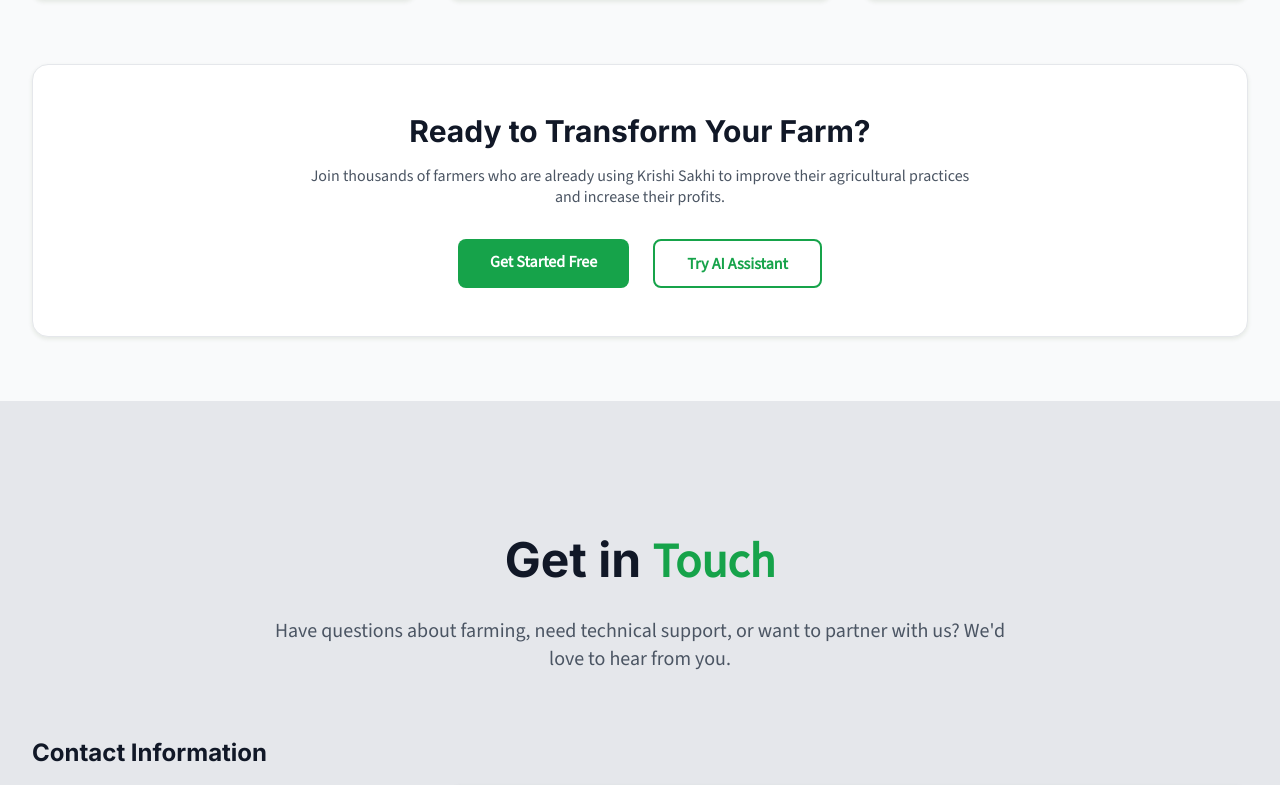
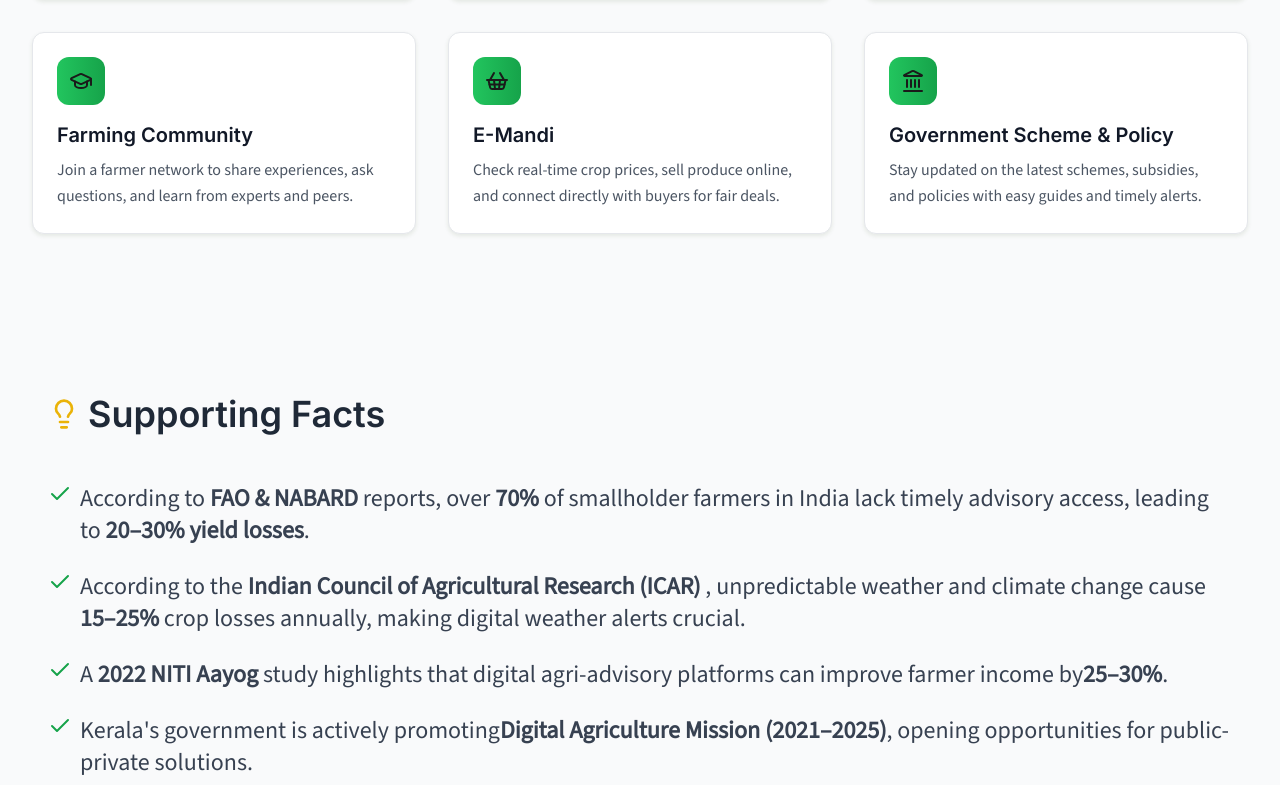
Before and after one commit to mrProToN-b/Krishi-Sakhi-test, a React (Vite) app: page / in a window 1280 px wide. Shown: the part 1766-2551 px from the top of the page. Built offline with nearby package versions, Linux system fonts and the light colour scheme.

Commit message:
new features added

```diff
--- a/src/pages/Contact.jsx
+++ b/src/pages/Contact.jsx
@@ -449,7 +449,7 @@
   return (
     <div className="min-h-screen bg-gray-200">
 
-      <main className="pt-16">
+      <main className="pt-16 bg-landing-bg">
         <div className="max-w-7xl mx-auto px-4 sm:px-6 lg:px-8 py-16">
           {/* Header */}
           <motion.div
--- a/src/pages/FarmerDashboard.jsx
+++ b/src/pages/FarmerDashboard.jsx
@@ -20,7 +20,7 @@
   const menuItems = [
     { path: '/dashboard/farmer', icon: <svg xmlns="http://www.w3.org/2000/svg" width="24" height="24" viewBox="0 0 24 24" fill="none" stroke="currentColor" stroke-width="2" stroke-linecap="round" stroke-linejoin="round" class="lucide lucide-chart-column-increasing-icon lucide-chart-column-increasing"><path d="M13 17V9"/><path d="M18 17V5"/><path d="M3 3v16a2 2 0 0 0 2 2h16"/><path d="M8 17v-3"/></svg>, label: 'Overview' },
     { path: '/profile', icon: <svg xmlns="http://www.w3.org/2000/svg" width="24" height="24" viewBox="0 0 24 24" fill="none" stroke="currentColor" stroke-width="2" stroke-linecap="round" stroke-linejoin="round" class="lucide lucide-user-icon lucide-user"><path d="M19 21v-2a4 4 0 0 0-4-4H9a4 4 0 0 0-4 4v2"/><circle cx="12" cy="7" r="4"/></svg>, label: 'Profile' },
-    { path: '/my-farm', icon: <svg xmlns="http://www.w3.org/2000/svg" width="24" height="24" viewBox="0 0 24 24" fill="none" stroke="currentColor" stroke-width="2" stroke-linecap="round" stroke-linejoin="round" class="lucide lucide-tractor-icon lucide-tractor"><path d="m10 11 11 .9a1 1 0 0 1 .8 1.1l-.665 4.158a1 1 0 0 1-.988.842H20"/><path d="M16 18h-5"/><path d="M18 5a1 1 0 0 0-1 1v5.573"/><path d="M3 4h8.129a1 1 0 0 1 .99.863L13 11.246"/><path d="M4 11V4"/><path d="M7 15h.01"/><path d="M8 10.1V4"/><circle cx="18" cy="18" r="2"/><circle cx="7" cy="15" r="5"/></svg>, label: 'My Farm' },
+    { path: '/my-farm', icon: <svg xmlns="http://www.w3.org/2000/svg" width="24" height="24" viewBox="0 0 24 24" fill="none" stroke="currentColor" stroke-width="2" stroke-linecap="round" stroke-linejoin="round" class="lucide lucide-clipboard-clock-icon lucide-clipboard-clock"><path d="M16 14v2.2l1.6 1"/><path d="M16 4h2a2 2 0 0 1 2 2v.832"/><path d="M8 4H6a2 2 0 0 0-2 2v14a2 2 0 0 0 2 2h2"/><circle cx="16" cy="16" r="6"/><rect x="8" y="2" width="8" height="4" rx="1"/></svg>, label: 'Activity Tracking' },
     // { path: '/newFloatingChat', icon: <svg xmlns="http://www.w3.org/2000/svg" width="24" height="24" viewBox="0 0 24 24" fill="none" stroke="currentColor" stroke-width="2" stroke-linecap="round" stroke-linejoin="round" class="lucide lucide-bot-icon lucide-bot"><path d="M12 8V4H8"/><rect width="16" height="12" x="4" y="8" rx="2"/><path d="M2 14h2"/><path d="M20 14h2"/><path d="M15 13v2"/><path d="M9 13v2"/></svg>, label: 'AI Assistant' },
     { path: '/chat', icon: <svg xmlns="http://www.w3.org/2000/svg" width="24" height="24" viewBox="0 0 24 24" fill="none" stroke="currentColor" stroke-width="2" stroke-linecap="round" stroke-linejoin="round" class="lucide lucide-bot-icon lucide-bot"><path d="M12 8V4H8"/><rect width="16" height="12" x="4" y="8" rx="2"/><path d="M2 14h2"/><path d="M20 14h2"/><path d="M15 13v2"/><path d="M9 13v2"/></svg>, label: 'AI Assistant' },
     { path: '/market', icon: <svg xmlns="http://www.w3.org/2000/svg" width="24" height="24" viewBox="0 0 24 24" fill="none" stroke="currentColor" stroke-width="2" stroke-linecap="round" stroke-linejoin="round" class="lucide lucide-hand-coins-icon lucide-hand-coins"><path d="M11 15h2a2 2 0 1 0 0-4h-3c-.6 0-1.1.2-1.4.6L3 17"/><path d="m7 21 1.6-1.4c.3-.4.8-.6 1.4-.6h4c1.1 0 2.1-.4 2.8-1.2l4.6-4.4a2 2 0 0 0-2.75-2.91l-4.2 3.9"/><path d="m2 16 6 6"/><circle cx="16" cy="9" r="2.9"/><circle cx="6" cy="5" r="3"/></svg>, label: 'Market' },
--- a/src/pages/Features2.jsx
+++ b/src/pages/Features2.jsx
@@ -34,7 +34,22 @@
                         icon: <svg xmlns="http://www.w3.org/2000/svg" width="24" height="24" viewBox="0 0 24 24" fill="none" stroke="currentColor" stroke-width="2" stroke-linecap="round" stroke-linejoin="round" class="lucide lucide-building2-icon lucide-building-2"><path d="M6 22V4a2 2 0 0 1 2-2h8a2 2 0 0 1 2 2v18Z" /><path d="M6 12H4a2 2 0 0 0-2 2v6a2 2 0 0 0 2 2h2" /><path d="M18 9h2a2 2 0 0 1 2 2v9a2 2 0 0 1-2 2h-2" /><path d="M10 6h4" /><path d="M10 10h4" /><path d="M10 14h4" /><path d="M10 18h4" /></svg>,
                         title: 'Storage Booking',
                         description: 'Find and book nearby storage facilities for your harvest with transparent pricing.'
-                    }
+                    },
+                    {
+                        icon: <svg xmlns="http://www.w3.org/2000/svg" width="24" height="24" viewBox="0 0 24 24" fill="none" stroke="currentColor" stroke-width="2" stroke-linecap="round" stroke-linejoin="round" class="lucide lucide-graduation-cap-icon lucide-graduation-cap"><path d="M21.42 10.922a1 1 0 0 0-.019-1.838L12.83 5.18a2 2 0 0 0-1.66 0L2.6 9.08a1 1 0 0 0 0 1.832l8.57 3.908a2 2 0 0 0 1.66 0z" /><path d="M22 10v6" /><path d="M6 12.5V16a6 3 0 0 0 12 0v-3.5" /></svg>,
+                        title: 'Farming Community',
+                        description: 'Join a farmer network to share experiences, ask questions, and learn from experts and peers.'
+                    },
+                    {
+                        icon: <svg xmlns="http://www.w3.org/2000/svg" width="24" height="24" viewBox="0 0 24 24" fill="none" stroke="currentColor" stroke-width="2" stroke-linecap="round" stroke-linejoin="round" class="lucide lucide-shopping-basket-icon lucide-shopping-basket"><path d="m15 11-1 9" /><path d="m19 11-4-7" /><path d="M2 11h20" /><path d="m3.5 11 1.6 7.4a2 2 0 0 0 2 1.6h9.8a2 2 0 0 0 2-1.6l1.7-7.4" /><path d="M4.5 15.5h15" /><path d="m5 11 4-7" /><path d="m9 11 1 9" /></svg>,
+                        title: 'E-Mandi',
+                        description: 'Check real-time crop prices, sell produce online, and connect directly with buyers for fair deals.'
+                    },
+                    {
+                        icon: <svg xmlns="http://www.w3.org/2000/svg" width="24" height="24" viewBox="0 0 24 24" fill="none" stroke="currentColor" stroke-width="2" stroke-linecap="round" stroke-linejoin="round" class="lucide lucide-landmark-icon lucide-landmark"><path d="M10 18v-7" /><path d="M11.12 2.198a2 2 0 0 1 1.76.006l7.866 3.847c.476.233.31.949-.22.949H3.474c-.53 0-.695-.716-.22-.949z" /><path d="M14 18v-7" /><path d="M18 18v-7" /><path d="M3 22h18" /><path d="M6 18v-7" /></svg>,
+                        title: 'Government Scheme & Policy',
+                        description: 'Stay updated on the latest schemes, subsidies, and policies with easy guides and timely alerts.'
+                    },
                 ]);
                 setIsLoading(false); // Set loading to false when data is loaded
             }, 1000);
@@ -74,7 +89,7 @@
                     >
                         <h1 className="text-4xl md:text-5xl font-bold text-gray-900 mb-6">
                             Powerful Features for{' '}
-                            <span className="text-green-600">Kerala Farming</span>
+                            <span className="text-green-600">Kerala Farmers</span>
                         </h1>
                         <p className="text-xl text-gray-600 max-w-3xl mx-auto">
                             Discover how our AI-powered platform helps farmers make better decisions,
@@ -94,6 +109,57 @@
                             />
                         ))}
                     </div>
+
+                    {/* facts */}
+
+                    <div class="w-full  pt-24 pb-32 px-4 ">
+                        <div class="flex items-center mb-12">
+                            <span class="text-yellow-500 text-4xl"><svg xmlns="http://www.w3.org/2000/svg" width="32" height="32" viewBox="0 0 24 24" fill="none" stroke="currentColor" stroke-width="2" stroke-linecap="round" stroke-linejoin="round" class="lucide lucide-lightbulb-icon lucide-lightbulb"><path d="M15 14c.2-1 .7-1.7 1.5-2.5 1-.9 1.5-2.2 1.5-3.5A6 6 0 0 0 6 8c0 1 .2 2.2 1.5 3.5.7.7 1.3 1.5 1.5 2.5" /><path d="M9 18h6" /><path d="M10 22h4" /></svg></span>
+                            <h1 class="ml-2 text-4xl font-semibold text-gray-800">
+                                Supporting Facts
+                            </h1>
+
+                        </div>
+
+
+                        <ul class="text-2xl space-y-4 text-gray-700">
+                            <li class="flex items-start pb-2">
+                                <span class="text-green-600 mr-2"><svg xmlns="http://www.w3.org/2000/svg" width="24" height="24" viewBox="0 0 24 24" fill="none" stroke="currentColor" stroke-width="2" stroke-linecap="round" stroke-linejoin="round" class="lucide lucide-check-icon lucide-check"><path d="M20 6 9 17l-5-5"/></svg></span>
+                                <p>
+                                    According to <span class="font-semibold">FAO & NABARD</span> reports,
+                                    over <span class="font-semibold">70%</span> of smallholder farmers in India lack timely advisory access,
+                                    leading to <span class="font-semibold">20–30% yield losses</span>.
+                                </p>
+                            </li>
+
+                            <li class="flex items-start pb-2">
+                                <span class="text-green-600 mr-2"><svg xmlns="http://www.w3.org/2000/svg" width="24" height="24" viewBox="0 0 24 24" fill="none" stroke="currentColor" stroke-width="2" stroke-linecap="round" stroke-linejoin="round" class="lucide lucide-check-icon lucide-check"><path d="M20 6 9 17l-5-5"/></svg></span>
+                                <p>
+                                    According to the <span class="font-semibold">Indian Council of Agricultural Research (ICAR)</span> , unpredictable weather and climate change cause <span class="font-semibold">15–25%</span> crop losses annually, making digital weather alerts crucial.
+                                </p>
+                            </li>
+                            <li class="flex items-start pb-2">
+                                <span class="text-green-600 mr-2"><svg xmlns="http://www.w3.org/2000/svg" width="24" height="24" viewBox="0 0 24 24" fill="none" stroke="currentColor" stroke-width="2" stroke-linecap="round" stroke-linejoin="round" class="lucide lucide-check-icon lucide-check"><path d="M20 6 9 17l-5-5"/></svg></span>
+                                <p>
+                                    A <span class="font-semibold">2022 NITI Aayog</span> study highlights that
+                                    digital agri-advisory platforms can improve farmer income by
+                                    <span class="font-semibold">25–30%</span>.
+                                </p>
+                            </li>
+
+                            <li class="flex items-start pb-2">
+                                <span class="text-green-600 mr-2"><svg xmlns="http://www.w3.org/2000/svg" width="24" height="24" viewBox="0 0 24 24" fill="none" stroke="currentColor" stroke-width="2" stroke-linecap="round" stroke-linejoin="round" class="lucide lucide-check-icon lucide-check"><path d="M20 6 9 17l-5-5"/></svg></span>
+                                <p>
+                                    Kerala's government is actively promoting
+                                    <span class="font-semibold">Digital Agriculture Mission (2021–2025)</span>,
+                                    opening opportunities for public-private solutions.
+                                </p>
+                            </li>
+                        </ul>
+                    </div>
+
+
+
 
                     {/* Call-to-Action Section */}
                     <motion.div
--- a/src/pages/Features3.jsx
+++ b/src/pages/Features3.jsx
@@ -168,7 +168,7 @@
     }
 
     return (
-        <div className=" bg-gray-200">
+        <div className=" bg-landing-bg">
             {/* Navigation */}
 
             {/* Features Content */}
@@ -205,7 +205,11 @@
                     </div>
 
 
+
+
                 </div>
+
+
             </main>
 
         </div>
--- a/src/pages/Home.jsx
+++ b/src/pages/Home.jsx
@@ -104,6 +104,7 @@
 import Features2 from './Features2';
 import Features3 from './Features3';
 import Contact from './Contact';
+import Footer from '../components/Footer';
 
 import slide1 from '../assets/slide1.png';
 import slide2 from '../assets/slide2.jpg';
@@ -150,7 +151,9 @@
       <div id="contact" className="min-h-screen">
         <Contact />
       </div>
+      <Footer/>
     </div>
+
   );
 };
 
--- a/tailwind.config.js
+++ b/tailwind.config.js
@@ -24,6 +24,10 @@
         'mono': ['JetBrains Mono', 'monospace'],
       },
       colors: {
+        "ks-bg": "#16A34A",   // nav panel background (very light greenish)
+        "ks-text":  "#065F46",  // text (deep green)
+        "ks-hover": "#D1FAE5",
+        "landing-bg": "#f9fafb",
         border: "var(--color-border)", /* gray-200 */
         input: "var(--color-input)", /* white */
         ring: "var(--color-ring)", /* primary */
```
Also changed, not shown: src/components/Navbar.jsx (+8 -8 lines).
